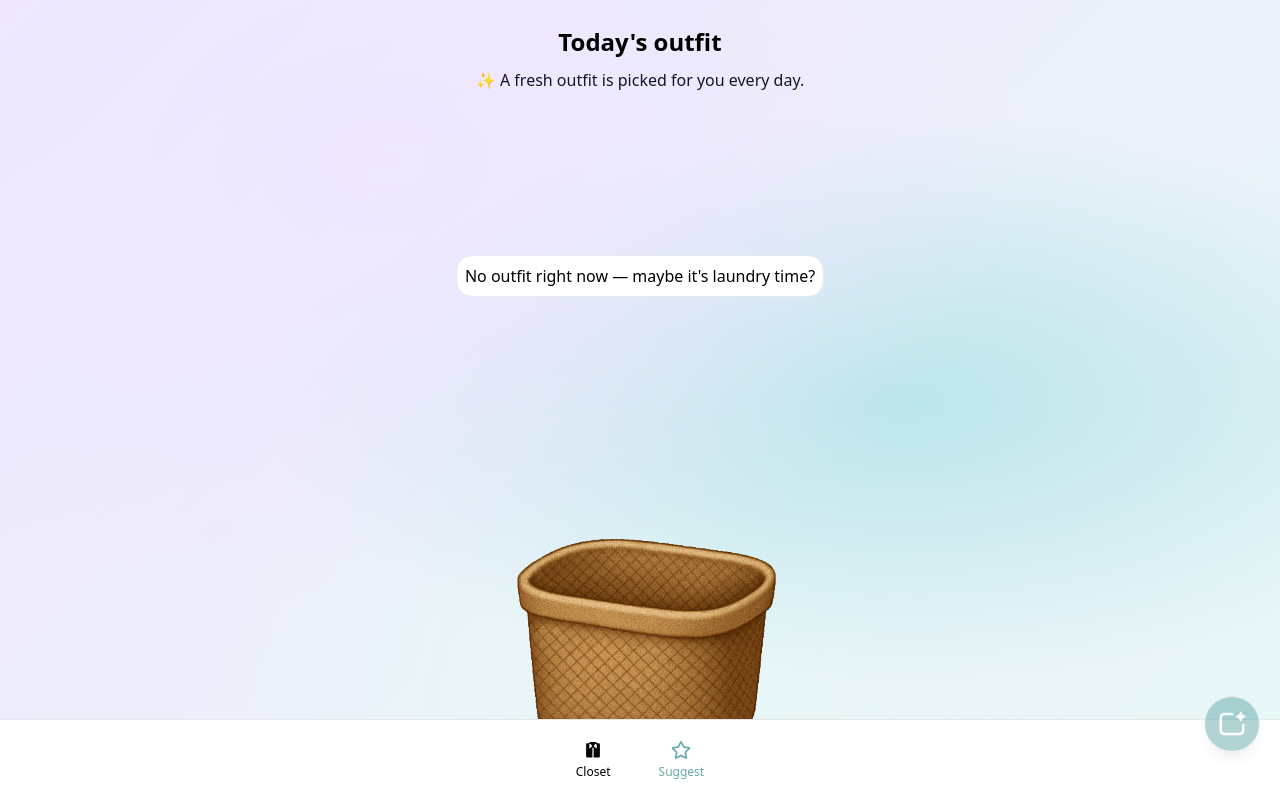
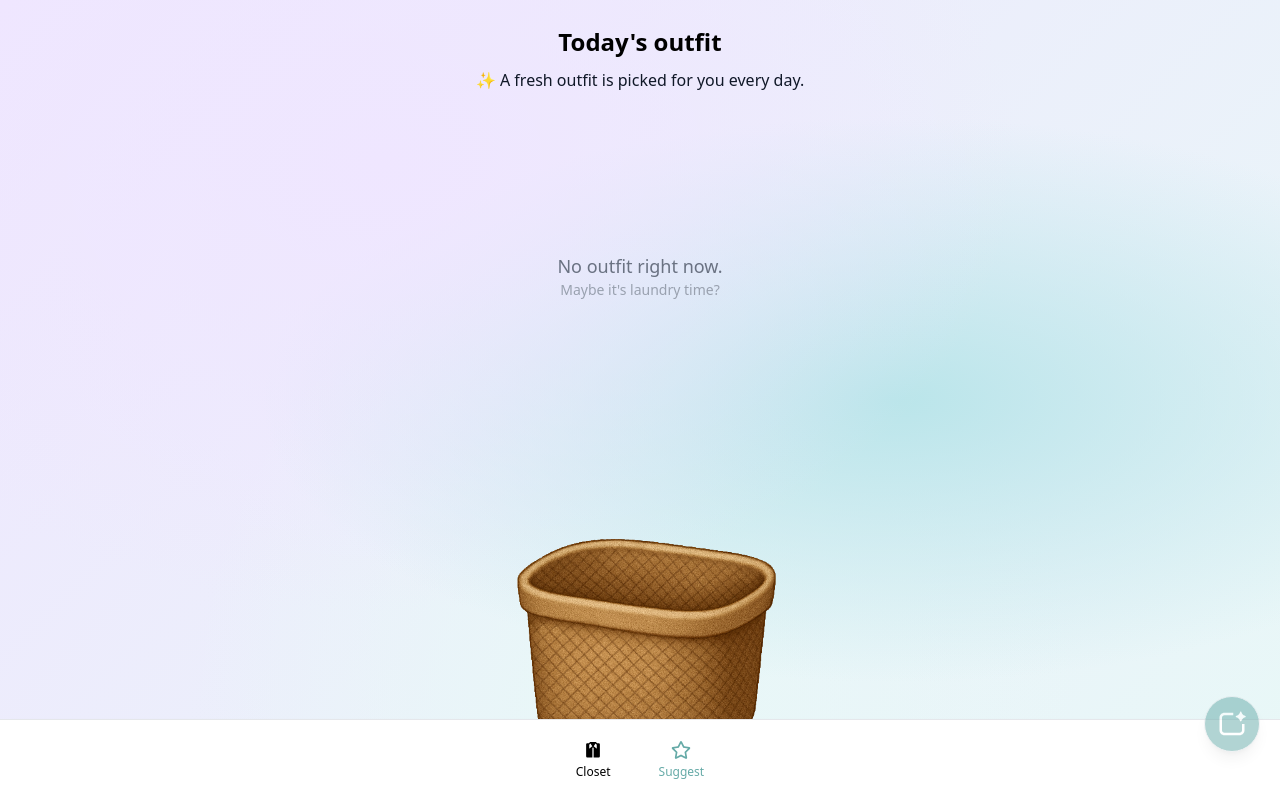
Before and after one commit to arnaudober/vera-personal-stylist, a React (Vite) app: page / in a window 1280 px wide. Built offline with nearby package versions, Linux system fonts and the light colour scheme; no server answers.

Commit message:
VERA-8: Added empty state messaging for ClosetPage and SuggestPage. Improved user feedback when no items or outfits are available.

```diff
--- a/src/pages/closet-page.tsx
+++ b/src/pages/closet-page.tsx
@@ -187,11 +187,22 @@ export const ClosetPage = (): React.JSX.Element => {
 
       <div className="mx-auto max-w-4xl p-4">
         <div className="rounded-2xl">
-          <div className="grid gap-5 grid-cols-2 sm:grid-cols-2 md:grid-cols-3 lg:grid-cols-4">
-            {filteredItems.map((item) => (
-              <ItemCard key={item.id} item={item} />
-            ))}
-          </div>
+          {filteredItems.length > 0 ? (
+            <div className="grid gap-5 grid-cols-2 sm:grid-cols-2 md:grid-cols-3 lg:grid-cols-4">
+              {filteredItems.map((item) => (
+                <ItemCard key={item.id} item={item} />
+              ))}
+            </div>
+          ) : (
+            <div className="flex flex-col items-center justify-center py-12 text-center">
+              <p className="text-gray-500 text-lg">
+                No items found in this category.
+              </p>
+              <p className="text-gray-400 text-sm">
+                Try selecting a different filter or add a new item!
+              </p>
+            </div>
+          )}
         </div>
 
         <LaundryButton />
--- a/src/pages/suggest-page.tsx
+++ b/src/pages/suggest-page.tsx
@@ -18,7 +18,10 @@ interface TouchDragState {
 
 const EmptyMessageTemplate = () => (
   <div className="relative mx-auto w-full max-w-md h-64 md:h-80 flex items-center justify-center">
-    <div className="card">No outfit right now — maybe it's laundry time?</div>
+    <div className="flex flex-col items-center justify-center py-12 text-center">
+      <p className="text-gray-500 text-lg">No outfit right now.</p>
+      <p className="text-gray-400 text-sm">Maybe it's laundry time?</p>
+    </div>
   </div>
 );
 const RegenerateOutfitButton = () => {
```
